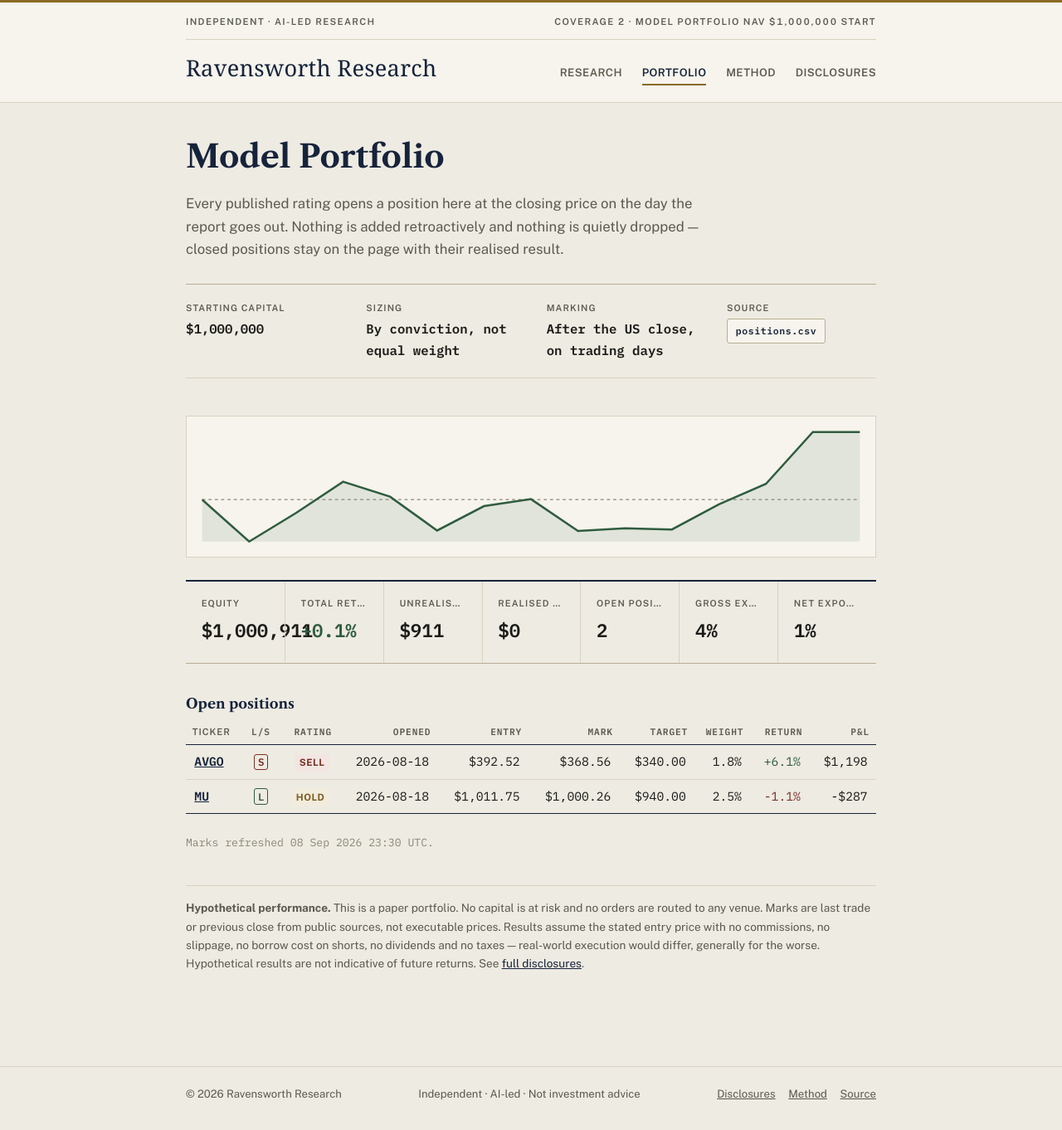
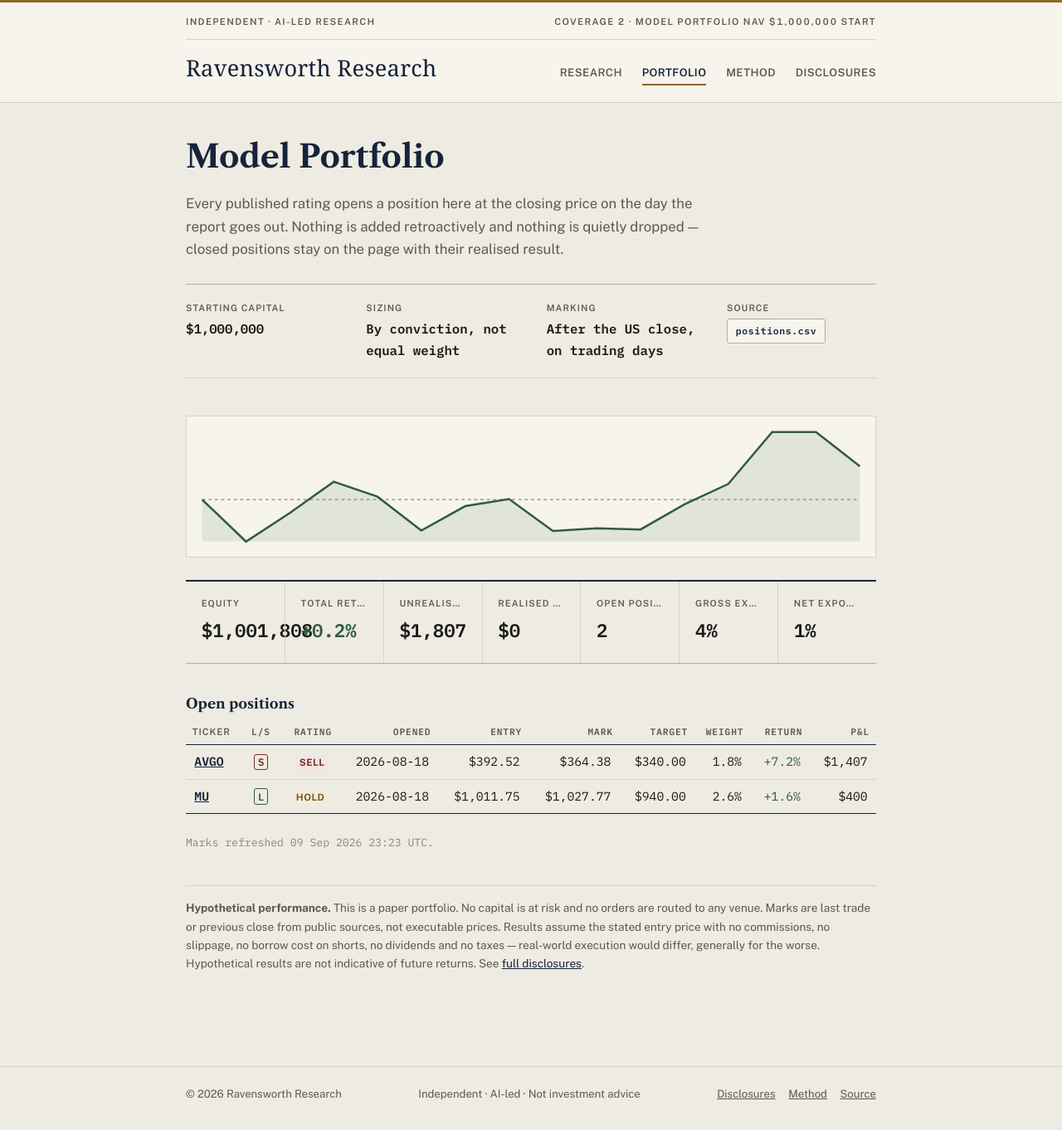
Before and after one commit to ryanrodrigues25200525-svg/ravensworth-research, a Jekyll site: the page built from portfolio.md, in a window 1280 px wide. Shown: the whole page at 83% size. Built offline with Jekyll 4.4.1, drawn with Linux system fonts in a browser that asks for light colours; some web fonts are replaced.

Commit message:
chore: refresh portfolio marks

```diff
--- a/data/equity_curve.csv
+++ b/data/equity_curve.csv
@@ -15,3 +15,4 @@ date,equity
 2026-09-04,1001852.25
 2026-09-07,1001852.25
 2026-09-08,1000910.75
+2026-09-09,1001807.5
--- a/portfolio.md
+++ b/portfolio.md
@@ -17,11 +17,11 @@ result.</p>
 </dl>
 
 <!-- PORTFOLIO:START -->
-<svg class="equity-curve" viewBox="0 0 640 120" role="img" aria-label="Model portfolio equity curve"><polygon points="8,112 8.0,72.2 52.6,112.0 97.1,84.8 141.7,55.2 186.3,69.4 230.9,101.5 275.4,78.4 320.0,71.7 364.6,102.0 409.1,99.4 453.7,100.5 498.3,76.6 542.9,57.3 587.4,8.0 632.0,8.0 632,112" fill="#2f5c3f" opacity="0.10"/><line x1="8" y1="72.2" x2="632" y2="72.2" stroke="#8b8878" stroke-width="1" stroke-dasharray="3 3"/><polyline points="8.0,72.2 52.6,112.0 97.1,84.8 141.7,55.2 186.3,69.4 230.9,101.5 275.4,78.4 320.0,71.7 364.6,102.0 409.1,99.4 453.7,100.5 498.3,76.6 542.9,57.3 587.4,8.0 632.0,8.0" fill="none" stroke="#2f5c3f" stroke-width="2"/></svg>
+<svg class="equity-curve" viewBox="0 0 640 120" role="img" aria-label="Model portfolio equity curve"><polygon points="8,112 8.0,72.2 49.6,112.0 91.2,84.8 132.8,55.2 174.4,69.4 216.0,101.5 257.6,78.4 299.2,71.7 340.8,102.0 382.4,99.4 424.0,100.5 465.6,76.6 507.2,57.3 548.8,8.0 590.4,8.0 632.0,40.6 632,112" fill="#2f5c3f" opacity="0.10"/><line x1="8" y1="72.2" x2="632" y2="72.2" stroke="#8b8878" stroke-width="1" stroke-dasharray="3 3"/><polyline points="8.0,72.2 49.6,112.0 91.2,84.8 132.8,55.2 174.4,69.4 216.0,101.5 257.6,78.4 299.2,71.7 340.8,102.0 382.4,99.4 424.0,100.5 465.6,76.6 507.2,57.3 548.8,8.0 590.4,8.0 632.0,40.6" fill="none" stroke="#2f5c3f" stroke-width="2"/></svg>
 <div class="stat-strip">
-<div class="stat-tile"><span class="stat-label">Equity</span><span class="stat-value">$1,000,911</span></div>
-<div class="stat-tile"><span class="stat-label">Total return</span><span class="stat-value"><span class="pos">+0.1%</span></span></div>
-<div class="stat-tile"><span class="stat-label">Unrealised P&amp;L</span><span class="stat-value">$911</span></div>
+<div class="stat-tile"><span class="stat-label">Equity</span><span class="stat-value">$1,001,808</span></div>
+<div class="stat-tile"><span class="stat-label">Total return</span><span class="stat-value"><span class="pos">+0.2%</span></span></div>
+<div class="stat-tile"><span class="stat-label">Unrealised P&amp;L</span><span class="stat-value">$1,807</span></div>
 <div class="stat-tile"><span class="stat-label">Realised P&amp;L</span><span class="stat-value">$0</span></div>
 <div class="stat-tile"><span class="stat-label">Open positions</span><span class="stat-value">2</span></div>
 <div class="stat-tile"><span class="stat-label">Gross exposure</span><span class="stat-value">4%</span></div>
@@ -29,10 +29,10 @@ result.</p>
 </div>
 <h3>Open positions</h3>
 <div class="table-wrap"><table class="ledger"><thead><tr><th>Ticker</th><th>L/S</th><th>Rating</th><th>Opened</th><th>Entry</th><th>Mark</th><th>Target</th><th>Weight</th><th>Return</th><th>P&amp;L</th></tr></thead><tbody>
-<tr><td><a href="{{ '/research/2026-08-18-avgo/' | relative_url }}">AVGO</a></td><td><span class="direction short">S</span></td><td><span class="badge sell">Sell</span></td><td>2026-08-18</td><td>$392.52</td><td>$368.56</td><td>$340.00</td><td>1.8%</td><td><span class="pos">+6.1%</span></td><td>$1,198</td></tr>
-<tr><td><a href="{{ '/research/2026-08-18-mu/' | relative_url }}">MU</a></td><td><span class="direction long">L</span></td><td><span class="badge hold">Hold</span></td><td>2026-08-18</td><td>$1,011.75</td><td>$1,000.26</td><td>$940.00</td><td>2.5%</td><td><span class="neg">-1.1%</span></td><td>-$287</td></tr>
+<tr><td><a href="{{ '/research/2026-08-18-avgo/' | relative_url }}">AVGO</a></td><td><span class="direction short">S</span></td><td><span class="badge sell">Sell</span></td><td>2026-08-18</td><td>$392.52</td><td>$364.38</td><td>$340.00</td><td>1.8%</td><td><span class="pos">+7.2%</span></td><td>$1,407</td></tr>
+<tr><td><a href="{{ '/research/2026-08-18-mu/' | relative_url }}">MU</a></td><td><span class="direction long">L</span></td><td><span class="badge hold">Hold</span></td><td>2026-08-18</td><td>$1,011.75</td><td>$1,027.77</td><td>$940.00</td><td>2.6%</td><td><span class="pos">+1.6%</span></td><td>$400</td></tr>
 </tbody></table></div>
-<p class="stamp">Marks refreshed 08 Sep 2026 23:30 UTC.</p>
+<p class="stamp">Marks refreshed 09 Sep 2026 23:23 UTC.</p>
 <!-- PORTFOLIO:END -->
 
 <div class="disclaimer">
```
